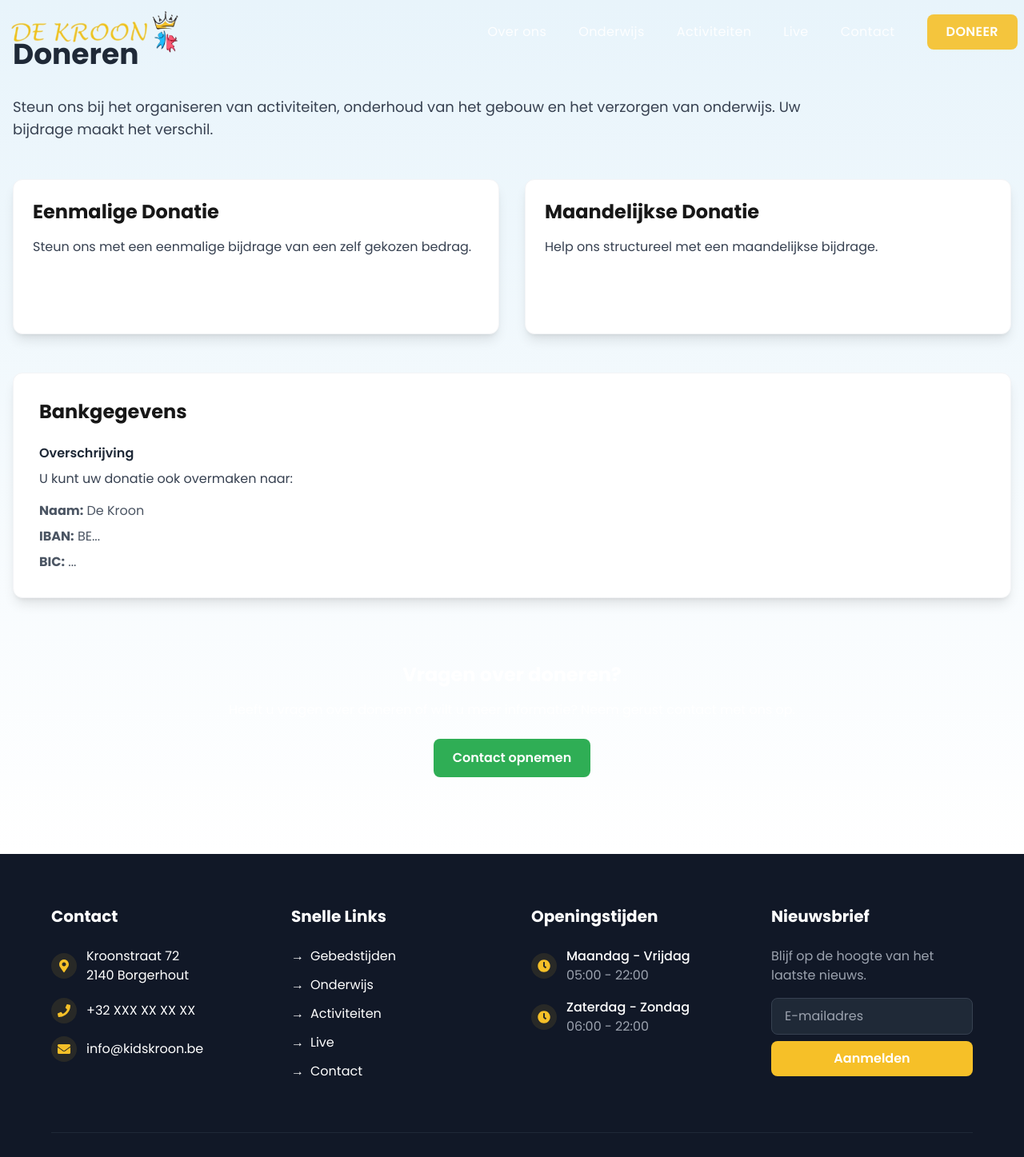
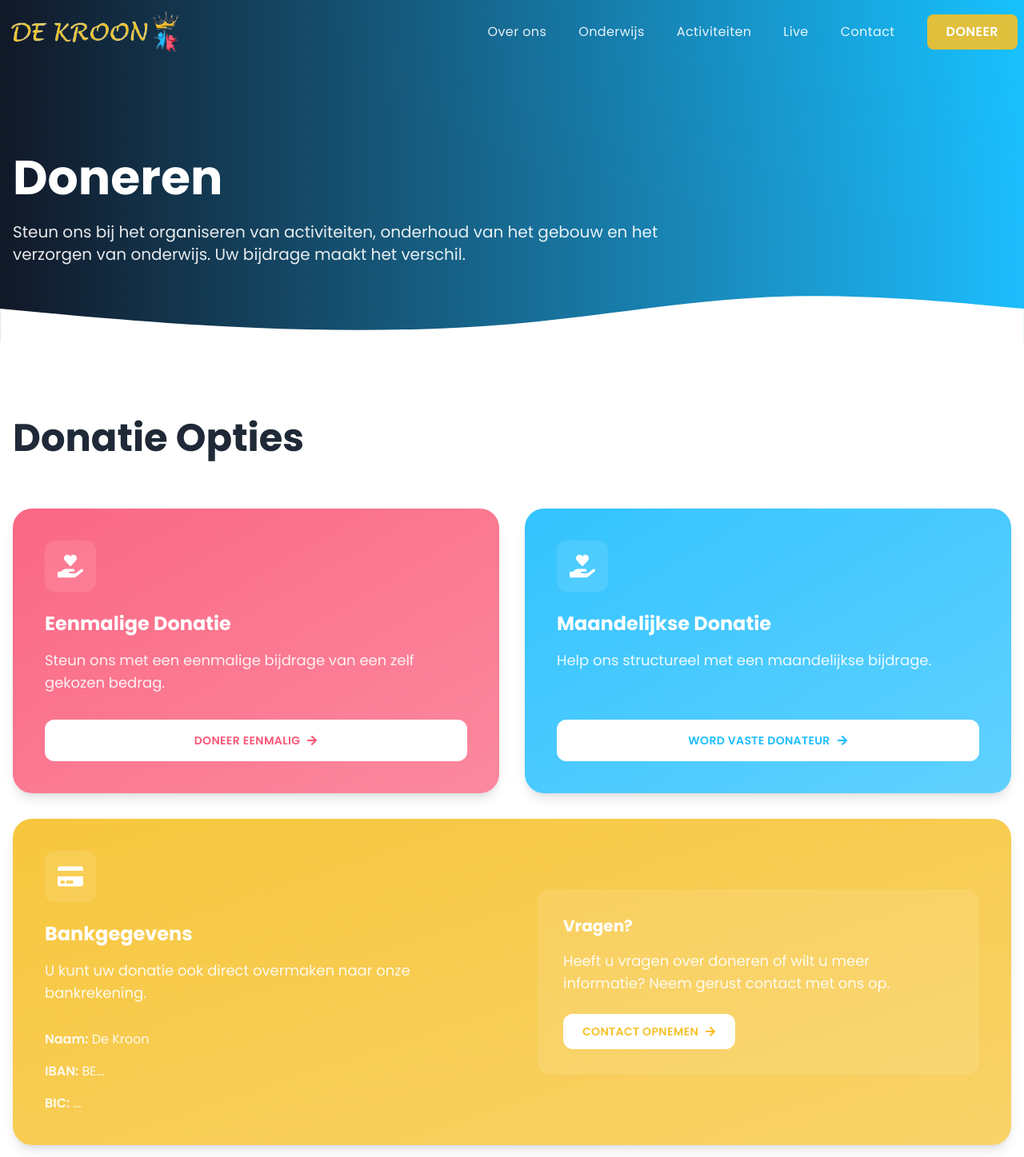
Before and after one commit to nabil-ziani/de-kroon, a Next.js app: page /donatie in a window 1280 px wide. Shown: the top 1447 px of the page at 80% size. Built offline with nearby package versions, Linux system fonts and the light colour scheme.

Commit message:
donation page

```diff
--- a/app/donatie/page.tsx
+++ b/app/donatie/page.tsx
@@ -1,72 +1,121 @@
+'use client';
+
+import { FaHandHoldingHeart, FaArrowRight, FaCreditCard } from 'react-icons/fa';
+
 export default function DonatePage() {
     return (
-        <main className="min-h-screen pt-12 pb-16 bg-gradient-to-b from-[#e8f4fb] to-white">
-            <div className="container mx-auto px-4">
-                <h1 className="text-4xl font-bold text-gray-800 mb-8">Doneren</h1>
-
-                {/* Intro tekst */}
-                <div className="max-w-5xl mb-12">
-                    <p className="text-lg text-gray-700">
+        <main className="min-h-screen bg-white">
+            {/* Hero Section */}
+            <section className="relative py-24">
+                <div className="absolute inset-0 bg-gradient-to-r from-gray-900 to-boy">
+                    <div className="absolute inset-0 opacity-30 mix-blend-soft-light bg-[radial-gradient(at_top_right,_#1dbffe_0%,_transparent_50%)]" />
+                </div>
+                <div className="absolute -bottom-1 left-0 right-0">
+                    <svg viewBox="0 0 1440 100" fill="none" xmlns="http://www.w3.org/2000/svg">
+                        <path fill="white" d="M0 48.5129L60 54.0129C120 59.5129 240 70.5129 360 75.5129C480 80.5129 600 80.0129 720 70.0129C840 59.5129 960 37.5129 1080 32.0129C1200 27.0129 1320 37.5129 1380 43.0129L1440 48.5129V100H1380C1320 100 1200 100 1080 100C960 100 840 100 720 100C600 100 480 100 360 100C240 100 120 100 60 100H0V48.5129Z" />
+                    </svg>
+                </div>
+                <div className="relative z-10 container mx-auto px-4 pt-24">
+                    <div className="max-w-4xl">
+                        <h1 className="text-6xl font-bold text-white mb-6">
+                            Doneren
+                        </h1>
+                        <p className="text-xl text-white/90">
                             Steun ons bij het organiseren van activiteiten, onderhoud van het gebouw
                             en het verzorgen van onderwijs. Uw bijdrage maakt het verschil.
                         </p>
                     </div>
+                </div>
+            </section>
 
-                {/* Donatie opties */}
-                <div className="grid md:grid-cols-2 gap-8 mb-12">
-                    <div className="bg-white rounded-xl shadow-lg p-6 border border-gray-100">
-                        <h2 className="text-2xl font-bold text-blue mb-4">Eenmalige Donatie</h2>
-                        <p className="text-gray-700 mb-6">
+            {/* Donation Options */}
+            <section className="py-24">
+                <div className="container mx-auto px-4">
+                    <div className="max-w-7xl mx-auto">
+                        <h2 className="text-5xl font-bold text-gray-800 mb-16">
+                            Donatie Opties
+                        </h2>
+                        <div className="grid gap-8">
+                            {/* Top row - Donation cards */}
+                            <div className="grid md:grid-cols-2 gap-8">
+                                {/* Eenmalige Donatie */}
+                                <div className="bg-gradient-to-br from-girl/90 to-girl/70 rounded-3xl p-10 shadow-lg">
+                                    <div className="flex flex-col h-full">
+                                        <div className="flex-shrink-0 w-16 h-16 bg-white/10 rounded-xl flex items-center justify-center mb-6">
+                                            <FaHandHoldingHeart className="w-8 h-8 text-white" />
+                                        </div>
+                                        <h3 className="text-2xl font-bold text-white mb-4">
+                                            Eenmalige Donatie
+                                        </h3>
+                                        <p className="text-lg text-white/90 mb-8">
                                             Steun ons met een eenmalige bijdrage van een zelf gekozen bedrag.
                                         </p>
-                        <button className="w-full bg-blue text-white px-6 py-3 rounded-lg font-semibold hover:opacity-90 transition-colors">
-                            Doneer eenmalig
-                        </button>
-                    </div>
-
-                    <div className="bg-white rounded-xl shadow-lg p-6 border border-gray-100">
-                        <h2 className="text-2xl font-bold text-blue mb-4">Maandelijkse Donatie</h2>
-                        <p className="text-gray-700 mb-6">
-                            Help ons structureel met een maandelijkse bijdrage.
-                        </p>
-                        <button className="w-full bg-blue text-white px-6 py-3 rounded-lg font-semibold hover:opacity-90 transition-colors">
-                            Word vaste donateur
+                                        <button className="mt-auto w-full bg-white text-girl px-6 py-4 rounded-xl font-semibold hover:bg-opacity-90 transition-colors text-sm uppercase tracking-wide flex items-center justify-center group">
+                                            <span>Doneer eenmalig</span>
+                                            <FaArrowRight className="ml-2 transform transition-transform duration-300 group-hover:translate-x-1" />
                                         </button>
                                     </div>
                                 </div>
 
-                {/* Bankgegevens */}
-                <div className="bg-white rounded-xl shadow-lg p-8 border border-gray-100 mb-12">
-                    <h2 className="text-2xl font-bold text-blue mb-6">Bankgegevens</h2>
-                    <div className="grid md:grid-cols-2 gap-8">
+                                {/* Maandelijkse Donatie */}
+                                <div className="bg-gradient-to-br from-boy/90 to-boy/70 rounded-3xl p-10 shadow-lg">
+                                    <div className="flex flex-col h-full">
+                                        <div className="flex-shrink-0 w-16 h-16 bg-white/10 rounded-xl flex items-center justify-center mb-6">
+                                            <FaHandHoldingHeart className="w-8 h-8 text-white" />
+                                        </div>
+                                        <h3 className="text-2xl font-bold text-white mb-4">
+                                            Maandelijkse Donatie
+                                        </h3>
+                                        <p className="text-lg text-white/90 mb-8">
+                                            Help ons structureel met een maandelijkse bijdrage.
+                                        </p>
+                                        <button className="mt-auto w-full bg-white text-boy px-6 py-4 rounded-xl font-semibold hover:bg-opacity-90 transition-colors text-sm uppercase tracking-wide flex items-center justify-center group">
+                                            <span>Word vaste donateur</span>
+                                            <FaArrowRight className="ml-2 transform transition-transform duration-300 group-hover:translate-x-1" />
+                                        </button>
+                                    </div>
+                                </div>
+                            </div>
+
+                            {/* Bottom row - Bank details */}
+                            <div className="bg-gradient-to-br from-crown/90 to-crown/70 rounded-3xl p-10 shadow-lg">
+                                <div className="grid md:grid-cols-2 gap-16 items-center">
                                     <div>
-                            <h3 className="font-semibold text-gray-800 mb-2">Overschrijving</h3>
-                            <p className="text-gray-700 mb-4">
-                                U kunt uw donatie ook overmaken naar:
+                                        <div className="flex-shrink-0 w-16 h-16 bg-white/10 rounded-xl flex items-center justify-center mb-6">
+                                            <FaCreditCard className="w-8 h-8 text-white" />
+                                        </div>
+                                        <h3 className="text-2xl font-bold text-white mb-4">
+                                            Bankgegevens
+                                        </h3>
+                                        <p className="text-lg text-white/90 mb-8">
+                                            U kunt uw donatie ook direct overmaken naar onze bankrekening.
                                         </p>
-                            <div className="space-y-2">
-                                <p className="text-gray-600"><b>Naam:</b> De Kroon</p>
-                                <p className="text-gray-600"><b>IBAN:</b> BE...</p>
-                                <p className="text-gray-600"><b>BIC:</b> ...</p>
+                                        <div className="space-y-4">
+                                            <p className="text-white/90"><span className="font-semibold">Naam:</span> De Kroon</p>
+                                            <p className="text-white/90"><span className="font-semibold">IBAN:</span> BE...</p>
+                                            <p className="text-white/90"><span className="font-semibold">BIC:</span> ...</p>
+                                        </div>
+                                    </div>
+
+                                    <div className="bg-white/10 rounded-2xl p-8">
+                                        <h3 className="text-xl font-bold text-white mb-4">Vragen?</h3>
+                                        <p className="text-lg text-white/90 mb-6">
+                                            Heeft u vragen over doneren of wilt u meer informatie? Neem gerust contact met ons op.
+                                        </p>
+                                        <a
+                                            href="/contact"
+                                            className="inline-flex items-center bg-white text-crown px-6 py-3 rounded-xl font-semibold hover:bg-opacity-90 transition-colors text-sm uppercase tracking-wide group"
+                                        >
+                                            <span>Contact opnemen</span>
+                                            <FaArrowRight className="ml-2 transform transition-transform duration-300 group-hover:translate-x-1" />
+                                        </a>
                                     </div>
                                 </div>
                             </div>
                         </div>
-
-                {/* Contact sectie */}
-                <div className="bg-blue text-white rounded-xl p-8 text-center">
-                    <h2 className="text-2xl font-bold mb-4">Vragen over doneren?</h2>
-                    <p className="mb-6">
-                        Heeft u vragen over doneren of wilt u meer informatie? Neem gerust contact met ons op.
-                    </p>
-                    <a
-                        href="/contact"
-                        className="inline-block bg-green text-white px-6 py-3 rounded-lg font-semibold hover:opacity-90 transition-colors"
-                    >
-                        Contact opnemen
-                    </a>
                     </div>
                 </div>
+            </section>
         </main>
     );
 }
--- a/app/onderwijs/page.tsx
+++ b/app/onderwijs/page.tsx
@@ -72,7 +72,7 @@ export default function OnderwijsPage() {
             </section>
 
             {/* Courses Grid */}
-            <section className="py-24 bg-gradient-to-b from-white to-gray-50/30">
+            <section id="courses" className="py-24 bg-gradient-to-b from-white to-gray-50/30">
                 <div className="container mx-auto px-4">
                     <div className="max-w-7xl mx-auto">
                         <h2 className="text-5xl font-bold text-gray-800 mb-16">
--- a/components/cta-section.tsx
+++ b/components/cta-section.tsx
@@ -50,7 +50,7 @@ export default function CTASection() {
                                 </div>
                                 <div className="mt-auto">
                                     <Link
-                                        href="/vrijwilliger"
+                                        href="mailto:info@kidskroon.be"
                                         className="inline-flex items-center bg-white text-boy px-6 py-3 rounded-lg font-semibold hover:bg-opacity-90 transition-colors uppercase tracking-wide text-sm"
                                     >
                                         Meld je aan
--- a/components/footer.tsx
+++ b/components/footer.tsx
@@ -114,7 +114,7 @@ export default function Footer() {
                             </p>
                             <div className="flex space-x-4">
                                 <a
-                                    href="#"
+                                    href="https://www.facebook.com/p/Moskee-Ennassr-Borgerhout-100066575117579"
                                     className="text-gray-400 hover:text-crown transition-colors"
                                     aria-label="Facebook"
                                 >
--- a/components/hero.tsx
+++ b/components/hero.tsx
@@ -36,7 +36,7 @@ export default function Hero() {
                         </p>
                         <div className="flex flex-wrap gap-4">
                             <Link
-                                href="/onderwijs"
+                                href="/onderwijs#courses"
                                 className="bg-crown text-white px-6 py-3 rounded-lg font-semibold hover:bg-opacity-90 transition-colors uppercase tracking-wide text-sm"
                             >
                                 Bekijk onze cursussen
```
Also changed, not shown: components/course-section.tsx (+7 -5 lines), components/enrollment-modal.tsx (+5 -3 lines). Lines whose indentation alone changed are shown as unchanged.
